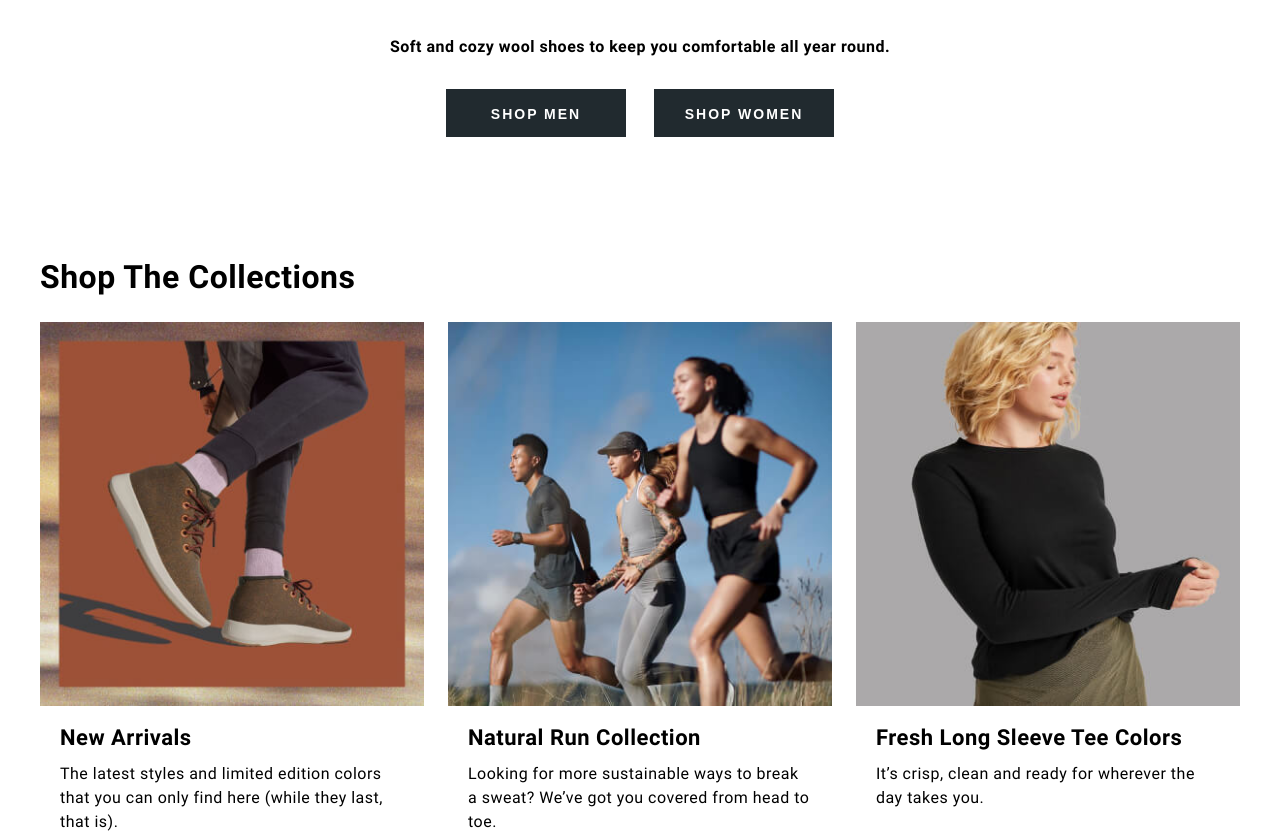
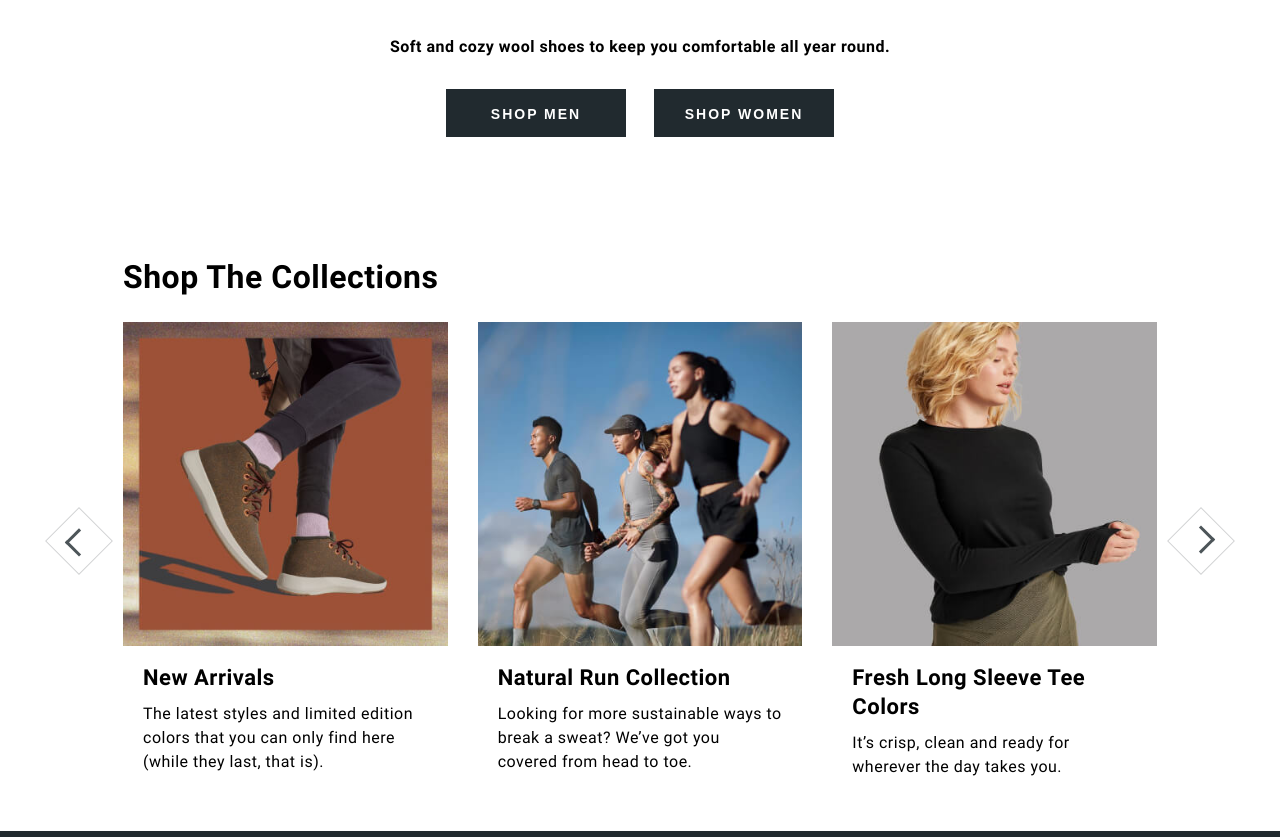
Before and after one commit to mike-chernobay/TMS-FE, a plain HTML site: page allbirds/index.html in a window 1280 px wide. Shown: the part 1375-2212 px from the top of the page. Drawn offline with nearby package versions, Linux system fonts and the light colour scheme.

Commit message:
allbirds add swiper to collections section

```diff
--- a/allbirds/css/common.css
+++ b/allbirds/css/common.css
@@ -1,3 +1,7 @@
+* {
+    box-sizing: border-box;
+}
+
 body {
     font-family: 'Roboto';
 }
@@ -52,7 +56,9 @@ body {
 }
 
 .slider {
+    position: relative;
     margin-top: 119px;
+    padding: 0 68px;
 }
 
 .slider-title {
@@ -63,17 +69,7 @@ body {
 }
 
 .slider-kit {
-    display: flex;
-    justify-content: center;
     margin-top: 24px;
-}
-
-.slider-item {
-    width: 40%;
-}
-
-.slider-item + .slider-item {
-    margin-left: 24px;
 }
 
 .slider-item__img img {
@@ -96,3 +92,39 @@ body {
     margin-top: 10px;
     padding: 0 20px;
 }
+
+.slider-button {
+    position: absolute;
+    top: 50%;
+    width: 48px;
+    height: 48px;
+    border: 1px solid rgba(211, 212, 213, 1);
+    transition: 0.3s;
+}
+
+.slider-button:hover {
+    box-shadow: 0px 0px 24px 0px rgba(0, 0, 0, 0.25);
+}
+
+.slider-button::after {
+    content: '';
+    display: block;
+    width: 20px;
+    height: 20px;
+    border-bottom: 3px solid rgba(77, 85, 89, 1);
+    border-left: 3px solid rgba(77, 85, 89, 1);
+    position: relative;
+    top: 14px;
+    left: 14px;
+    box-sizing: border-box;
+}
+
+.slider-button_prev {
+    left: 0;
+    transform: rotate(45deg);
+}
+
+.slider-button_next {
+    right: 0;
+    transform: rotate(-135deg);
+}
--- a/allbirds/index.html
+++ b/allbirds/index.html
@@ -6,6 +6,7 @@
         <meta name="viewport" content="width=device-width, initial-scale=1.0" />
         <link rel="stylesheet" href="./css/index.css" />
         <script src="https://kit.fontawesome.com/02417a1b31.js" crossorigin="anonymous"></script>
+        <link rel="stylesheet" href="https://cdn.jsdelivr.net/npm/swiper@8/swiper-bundle.min.css" />
         <title>Allbirds</title>
     </head>
     <body>
@@ -67,8 +68,9 @@
                 </div>
                 <div class="slider">
                     <h2 class="slider-title">Shop The Collections</h2>
-                    <div class="slider-kit">
-                        <div class="slider-item">
+                    <div class="swiper allbirds">
+                        <div class="swiper-wrapper slider-kit">
+                            <div class="swiper-slide slider-item">
                                 <div class="slider-item__img">
                                     <img src="./img/slider-img-1.jpg" alt="slider-img-1" />
                                 </div>
@@ -77,21 +79,44 @@
                                     The latest styles and limited edition colors that you can only find here (while they last, that is).
                                 </p>
                             </div>
-                        <div class="slider-item">
+                            <div class="swiper-slide slider-item">
                                 <div class="slider-item__img">
                                     <img src="./img/slider-img-2.jpg" alt="slider-img-2" />
                                 </div>
                                 <h3 class="slider-item__title">Natural Run Collection</h3>
-                            <p class="slider-item__description">Looking for more sustainable ways to break a sweat? We’ve got you covered from head to toe.</p>
+                                <p class="slider-item__description">
+                                    Looking for more sustainable ways to break a sweat? We’ve got you covered from head to toe.
+                                </p>
                             </div>
-                        <div class="slider-item">
+                            <div class="swiper-slide slider-item">
                                 <div class="slider-item__img">
                                     <img src="./img/slider-img-3.jpg" alt="slider-img-3" />
                                 </div>
                                 <h3 class="slider-item__title">Fresh Long Sleeve Tee Colors</h3>
                                 <p class="slider-item__description">It’s crisp, clean and ready for wherever the day takes you.</p>
                             </div>
+                            <div class="swiper-slide slider-item">
+                                <div class="slider-item__img">
+                                    <img src="./img/slider-img-2.jpg" alt="slider-img-2" />
                                 </div>
+                                <h3 class="slider-item__title">Natural Run Collection</h3>
+                                <p class="slider-item__description">
+                                    Looking for more sustainable ways to break a sweat? We’ve got you covered from head to toe.
+                                </p>
+                            </div>
+                            <div class="swiper-slide slider-item">
+                                <div class="slider-item__img">
+                                    <img src="./img/slider-img-1.jpg" alt="slider-img-1" />
+                                </div>
+                                <h3 class="slider-item__title">New Arrivals</h3>
+                                <p class="slider-item__description">
+                                    The latest styles and limited edition colors that you can only find here (while they last, that is).
+                                </p>
+                            </div>
+                        </div>
+                    </div>
+                    <div class="slider-button slider-button_prev"></div>
+                    <div class="slider-button slider-button_next"></div>
                 </div>
             </div>
         </section>
@@ -151,5 +176,20 @@
             </div>
             <div class="copyright">© 2021 Allbirds, Inc. All Rights Reserved. Terms, Privacy & Accessibility</div>
         </footer>
+
+        <!-- Swiper JS -->
+        <script src="https://cdn.jsdelivr.net/npm/swiper/swiper-bundle.min.js"></script>
+
+        <!-- Initialize Swiper -->
+        <script>
+            var swiper = new Swiper('.allbirds', {
+                slidesPerView: 3,
+                spaceBetween: 30,
+                navigation: {
+                    nextEl: '.slider-button.slider-button_next',
+                    prevEl: '.slider-button.slider-button_prev'
+                }
+            })
+        </script>
     </body>
 </html>
```
Lines whose indentation alone changed are shown as unchanged.
